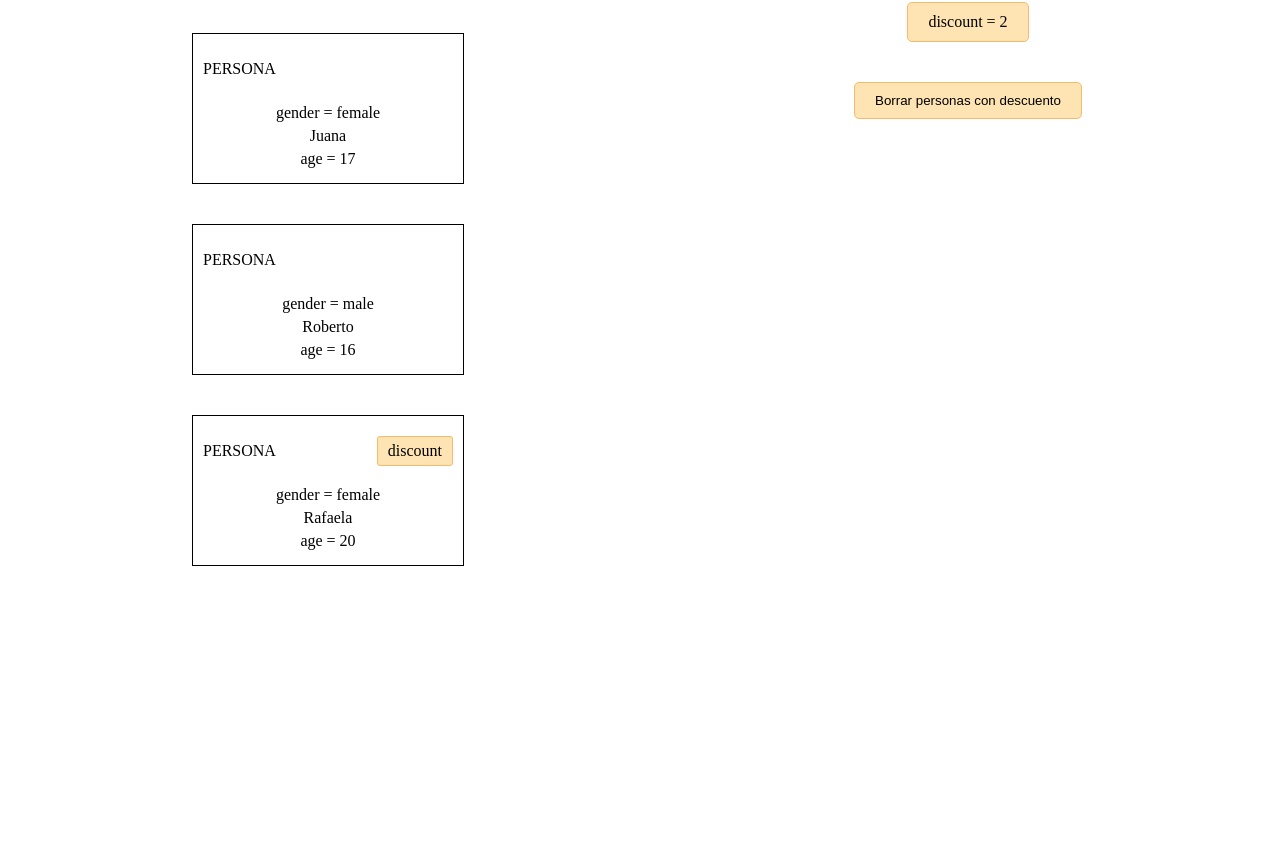
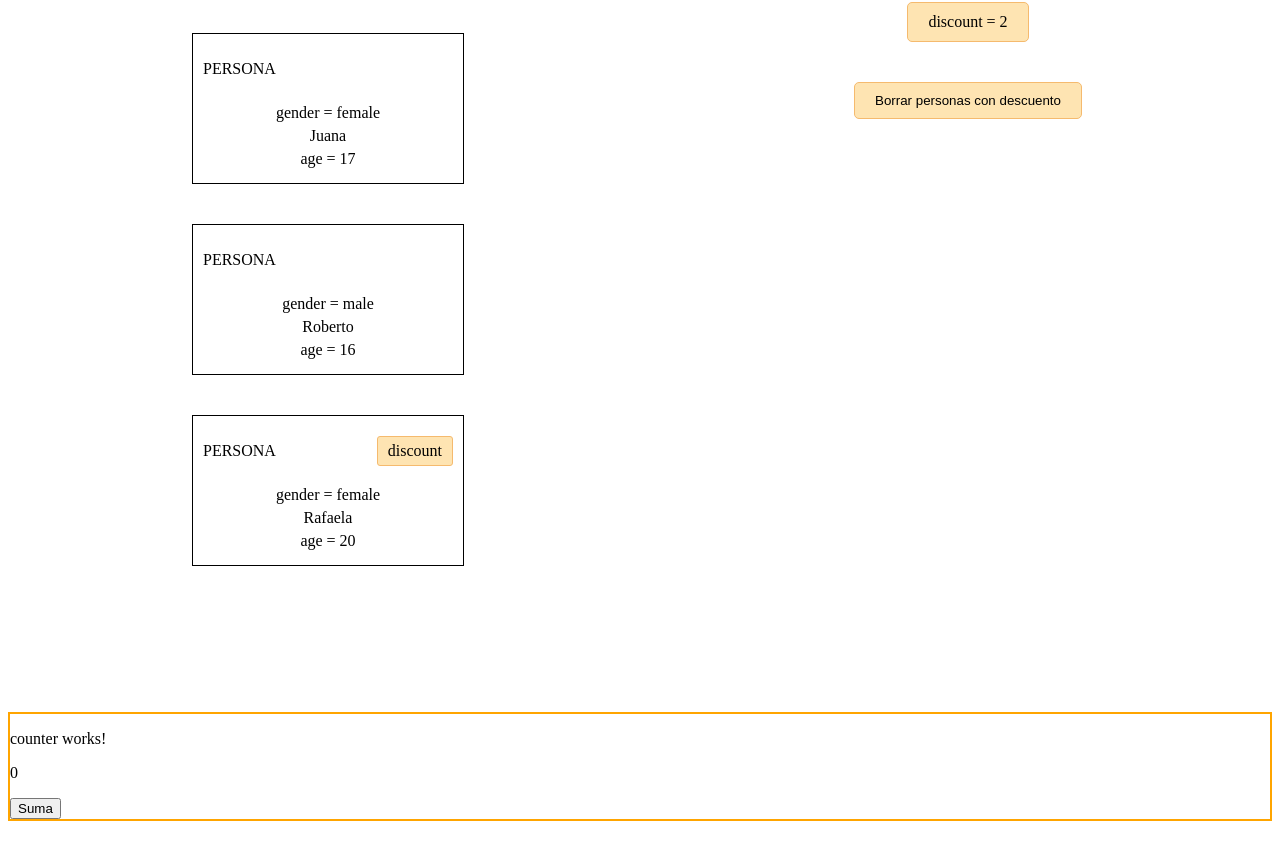
Before and after one commit to LushoCallapa/angular-course-2024, an Angular app: page / in a window 1280 px wide. Shown: the part 1557-2416 px from the top of the page. Before the commit the page ends 2177 px from the top, so only its background shows below. Built offline with nearby package versions, Linux system fonts and the light colour scheme.

Commit message:
[02-10-24] AfterRender and AfterNextRender

```diff
--- a/src/app/app.component.html
+++ b/src/app/app.component.html
@@ -69,3 +69,5 @@
         <button (click)="deleteDiscount()" class="styled-button">Borrar personas con descuento</button>
     </div>
 </div>
+
+<counter></counter>
--- a/src/app/app.component.ts
+++ b/src/app/app.component.ts
@@ -5,6 +5,7 @@ import { CalculatorComponent } from './calculator/calculator.component';
 import { HistoryComponent } from './history/history.component';
 import { CommonModule } from '@angular/common';
 import { PersonCardComponent } from './person-card/person-card.component';
+import { CounterComponent } from './counter/counter.component';
 
 interface IPerson{
   name:string,
@@ -15,7 +16,7 @@ interface IPerson{
 @Component({
   selector: 'app-root',
   standalone: true,
-  imports: [RouterOutlet, UserCardComponent, CalculatorComponent, HistoryComponent,CommonModule, PersonCardComponent],
+  imports: [RouterOutlet, UserCardComponent, CalculatorComponent, HistoryComponent,CommonModule, PersonCardComponent, CounterComponent],
   templateUrl: './app.component.html',
   styleUrl: './app.component.scss'
 })
--- /dev/null
+++ b/src/app/counter/counter.component.html
@@ -0,0 +1,5 @@
+<div style="border: 2px solid orange;">
+    <p>counter works!</p>
+    <p>{{sum}}</p>
+    <button (click) = "sum = sum + 1"> Suma </button>
+</div>
--- /dev/null
+++ b/src/app/counter/counter.component.scss
@@ -0,0 +1,3 @@
+div{
+    margin: 100px 0px;
+}
--- /dev/null
+++ b/src/app/counter/counter.component.ts
@@ -0,0 +1,21 @@
+import { afterNextRender, afterRender, Component } from '@angular/core';
+
+@Component({
+  selector: 'counter',
+  standalone: true,
+  imports: [],
+  templateUrl: './counter.component.html',
+  styleUrl: './counter.component.scss'
+})
+export class CounterComponent {
+  sum: number = 0;
+
+  constructor(){
+    afterRender(()=>{
+      console.log('AfterRender', this.sum)
+    })
+    afterNextRender(()=>{
+      console.log('AfterNEXTRender', this.sum)
+    })
+  }
+}
```
Also changed, not shown: src/app/user-card/user-card.component.ts (+10 -10 lines), 1 other file (tests, documents, lock files or other folders).
